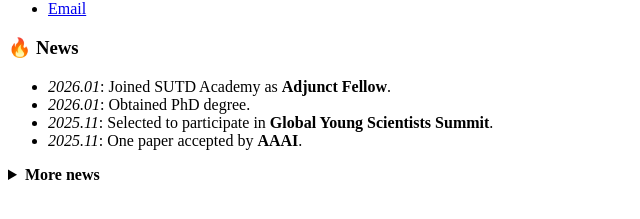
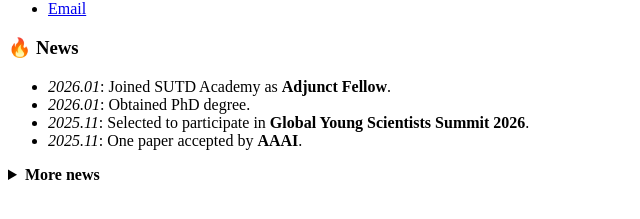
Before and after one commit to DrZRH/DrZRH.github.io, a Jekyll site: the page built from _pages/includes/news.md, in a window 1280 px wide. Shown: the part 331-550 px from the top of the page, without its empty margins (0-640 px from the left). Built offline with Jekyll 4.4.1, drawn with Linux system fonts in a browser that asks for light colours; our own code applies the rules of GitHub Pages for plain Markdown files.

Commit message:
Update news.md

```diff
--- a/_pages/includes/news.md
+++ b/_pages/includes/news.md
@@ -1,7 +1,7 @@
 # 🔥 News
 - *2026.01*: Joined SUTD Academy as **Adjunct Fellow**.
 - *2026.01*: Obtained PhD degree.
-- *2025.11*: Selected to participate in **Global Young Scientists Summit**.
+- *2025.11*: Selected to participate in **Global Young Scientists Summit 2026**.
 - *2025.11*: One paper accepted by **AAAI**.
 
 <details>
```
